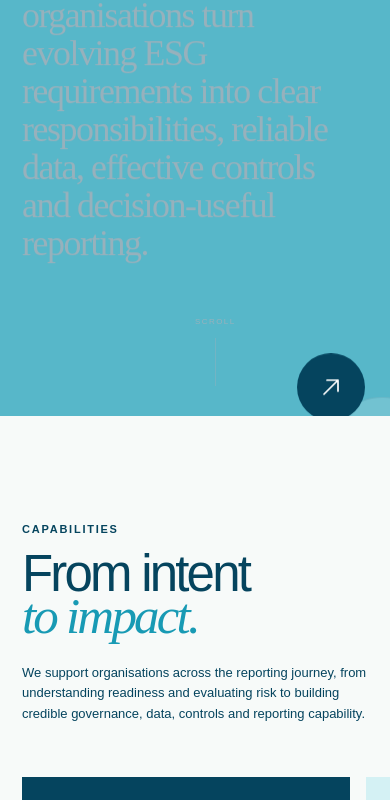
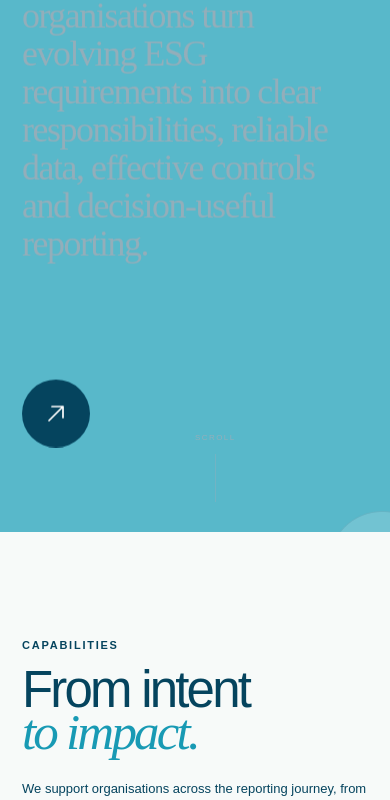
Before and after one commit to i-amdash/terratora, a Next.js app: page / in a window 390 px wide. Shown: the part 1334-2134 px from the top of the page. Built offline with nearby package versions, Linux system fonts and the light colour scheme; no server answers; the database is empty.

Commit message:
mobile fix for pov section

```diff
--- a/app/globals.css
+++ b/app/globals.css
@@ -773,7 +773,7 @@ button { color:inherit; }
   .manifesto-emphasis em:not(:last-child):after { padding-left:15px; }
   .parallax-manifesto { min-height:620px; }
   .parallax-word { font-size:155px; }
-  .circle-link { bottom:-90px; }
+  .circle-link { position:static; justify-self:start; margin-top:18px; }
   .services-preview,.journal-preview,.story-section,.home-cta { padding:90px 0; }
   .client-band-heading { grid-template-columns:1fr; gap:14px; }
   .section-heading h2 { font-size:48px; }
```
